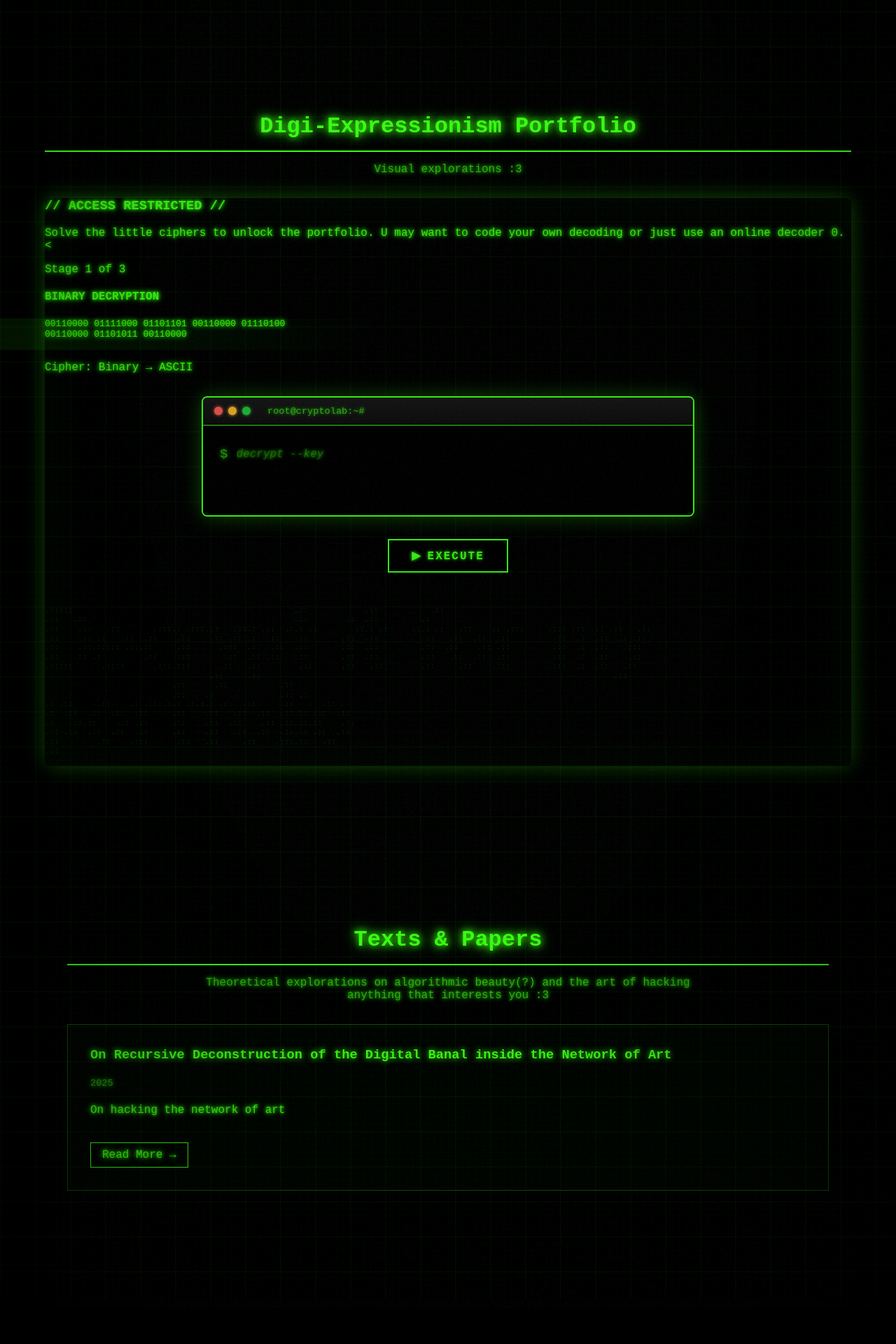
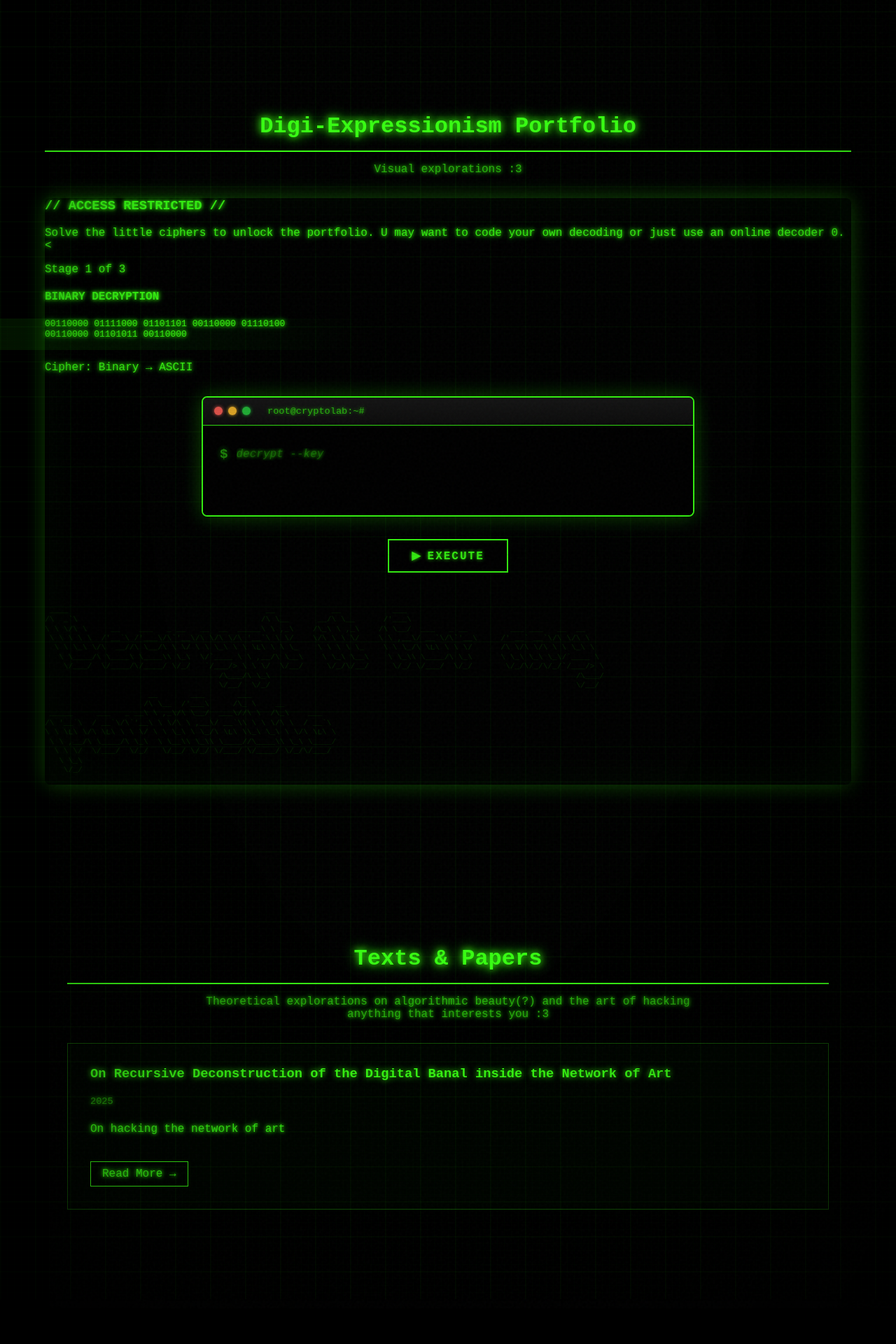
Before and after one commit to 0xm0t0k0/0xm0t0k0.github.io, a Jekyll site: the page built from index.md, in a window 1280 px wide. Shown: the part 834-2754 px from the top of the page at 70% size. Built offline with Jekyll 4.4.1, drawn with Linux system fonts in a browser that asks for light colours.

Commit message:
ascii art change

```diff
--- a/index.md
+++ b/index.md
@@ -97,22 +97,24 @@ NGNjM3NzX2dyNG50M2RfdzNsYzBtM18h
 
       <div class="ascii-decoration">
         <pre>
-.:::::                                               .::            .::           .::
-.::   .::                                            .::        .:  .::         .:
-.::    .::   .::       .:::.: .:::.::   .::.: .::  .:.: .:        .:.: .:     .:.: .:   .::    .: .:::     .::: .:: .:: .::   .::
-.::    .:: .:   .::  .::    .::    .:: .:: .:  .::   .::       .::  .::         .::   .::  .::  .::         .::  .:  .:: .:: .::
-.::    .::.::::: .::.::     .::      .:::  .:   .::  .::       .::  .::         .::  .::    .:: .::         .::  .:  .::   .:::
-.::   .:: .:         .::    .::       .::  .:: .::   .::       .::  .::         .::   .::  .::  .::         .::  .:  .::    .::
-.:::::      .::::      .:::.:::      .::   .::        .::      .::   .::        .::     .::    .:::        .:::  .:  .::   .::
-                                   .::     .::                                                                           .::
-                           .::      .::           .::
-                           .::    .:              .:: .:
-.: .::     .::    .: .:::.:.: .:.:.: .:   .::     .::      .::
-.:  .::  .::  .::  .::     .::    .::   .::  .::  .::.:: .::  .::
-.:   .::.::    .:: .::     .::    .::  .::    .:: .::.::.::    .::
-.:: .::  .::  .::  .::     .::    .::   .::  .::  .::.:: .::  .::
-.::        .::    .:::      .::   .::     .::    .:::.::   .::
-.::
+ ____                                          __            __           ___
+/\  _`\                                       /\ \__      __/\ \__      /'___\
+\ \ \/\ \     __    ___   _ __   __  __  _____\ \ ,_\    /\_\ \ ,_\    /\ \__/  ___   _ __         ___ ___   __  __
+ \ \ \ \ \  /'__`\ /'___\/\`'__\/\ \/\ \/\ '__`\ \ \/    \/\ \ \ \/    \ \ ,__\/ __`\/\`'__\     /' __` __`\/\ \/\ \
+  \ \ \_\ \/\  __//\ \__/\ \ \/ \ \ \_\ \ \ \L\ \ \ \_    \ \ \ \ \_    \ \ \_/\ \L\ \ \ \/      /\ \/\ \/\ \ \ \_\ \
+   \ \____/\ \____\ \____\\ \_\  \/`____ \ \ ,__/\ \__\    \ \_\ \__\    \ \_\\ \____/\ \_\      \ \_\ \_\ \_\/`____ \
+    \/___/  \/____/\/____/ \/_/   `/___/> \ \ \/  \/__/     \/_/\/__/     \/_/ \/___/  \/_/       \/_/\/_/\/_/`/___/> \
+                                     /\___/\ \_\                                                                 /\___/
+                                     \/__/  \/_/                                                                 \/__/
+                      __       ___       ___
+                     /\ \__  /'___\     /\_ \    __
+ _____     ___   _ __\ \ ,_\/\ \__/  ___\//\ \  /\_\    ___
+/\ '__`\  / __`\/\`'__\ \ \/\ \ ,__\/ __`\\ \ \ \/\ \  / __`\
+\ \ \L\ \/\ \L\ \ \ \/ \ \ \_\ \ \_/\ \L\ \\_\ \_\ \ \/\ \L\ \
+ \ \ ,__/\ \____/\ \_\  \ \__\\ \_\\ \____//\____\\ \_\ \____/
+  \ \ \/  \/___/  \/_/   \/__/ \/_/ \/___/ \/____/ \/_/\/___/
+   \ \_\
+    \/_/
         </pre>
       </div>
     </div>
```
